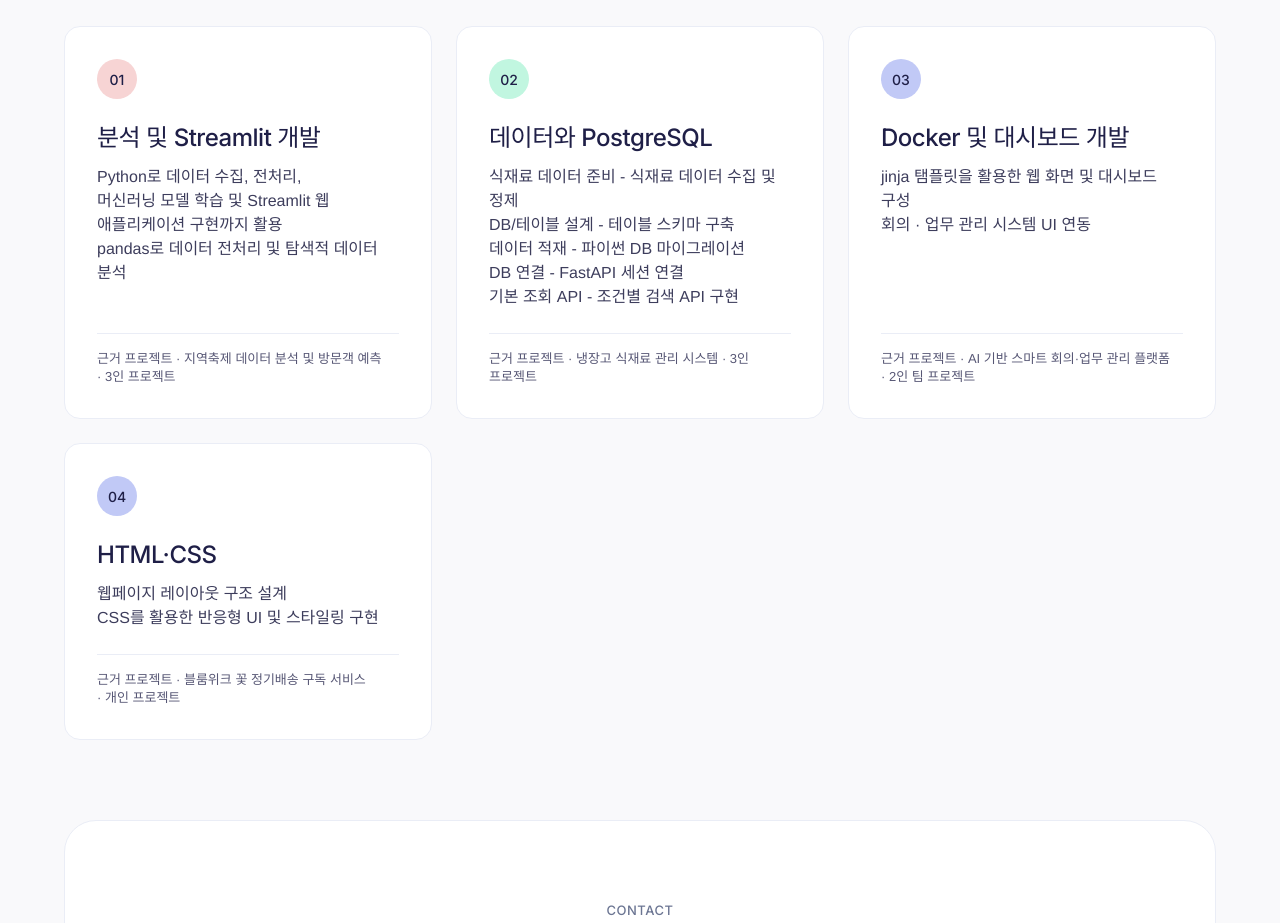
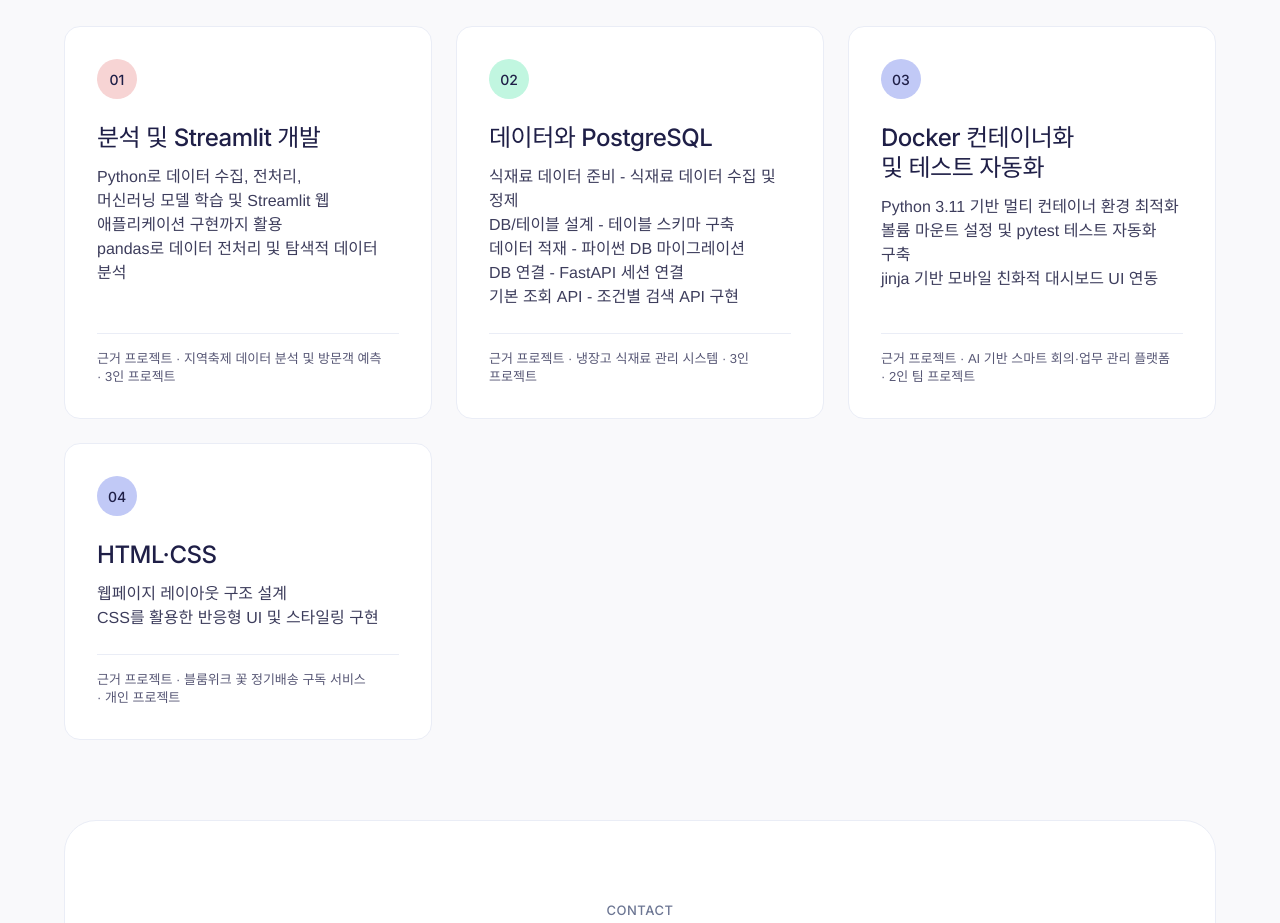
Before and after one commit to mykohbig7-ux/mykohbig7-ux.github.io, a plain HTML site: page index.html in a window 1280 px wide. Shown: the part 2460-3383 px from the top of the page. Drawn offline with Linux system fonts and the light colour scheme; a web font is replaced by a local one.

Commit message:
first portfolio수정9

```diff
--- a/index.html
+++ b/index.html
@@ -146,7 +146,7 @@
       <div class="capability-grid">
         <article><span>01</span><h3>분석 및 Streamlit 개발</h3><p>Python로 데이터 수집, 전처리, <br>머신러닝 모델 학습 및 Streamlit 웹 애플리케이션 구현까지 활용<br>pandas로 데이터 전처리 및 탐색적 데이터 분석</p><small>근거 프로젝트 · 지역축제 데이터 분석 및 방문객 예측 <br>· 3인 프로젝트</small></article>
         <article><span>02</span><h3>데이터와 PostgreSQL</h3><p>식재료 데이터 준비 - 식재료 데이터 수집 및 정제<br>DB/테이블 설계 - 테이블 스키마 구축<br>데이터 적재 - 파이썬 DB 마이그레이션<br>DB 연결 - FastAPI 세션 연결<br>기본 조회 API - 조건별 검색 API 구현</p><small>근거 프로젝트 · 냉장고 식재료 관리 시스템 · 3인 프로젝트</small></article>
-        <article><span>03</span><h3>Docker 및 대시보드 개발</h3><p>jinja 탬플릿을 활용한 웹 화면 및 대시보드 구성 <br> 회의 · 업무 관리 시스템 UI 연동 </p><small> 근거 프로젝트 · AI 기반 스마트 회의·업무 관리 플랫폼 <br>· 2인 팀 프로젝트</small></article>
+        <article><span>03</span><h3>Docker 컨테이너화 및 테스트 자동화</h3><p>Python 3.11 기반 멀티 컨테이너 환경 최적화<br>볼륨 마운트 설정 및 pytest 테스트 자동화 구축 <br> jinja 기반 모바일 친화적 대시보드 UI 연동</p><small> 근거 프로젝트 · AI 기반 스마트 회의·업무 관리 플랫폼 <br>· 2인 팀 프로젝트</small></article>
         <article><span>04</span><h3>HTML·CSS</h3><p>웹페이지 레이아웃 구조 설계<br>CSS를 활용한 반응형 UI 및 스타일링 구현</p><small>근거 프로젝트 · 블룸위크 꽃 정기배송 구독 서비스 <br>· 개인 프로젝트</small></article>
       </div>
     </section>
```
